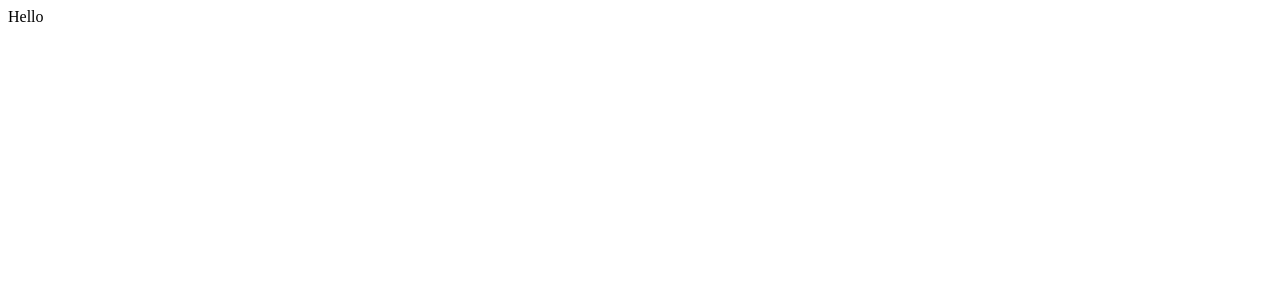
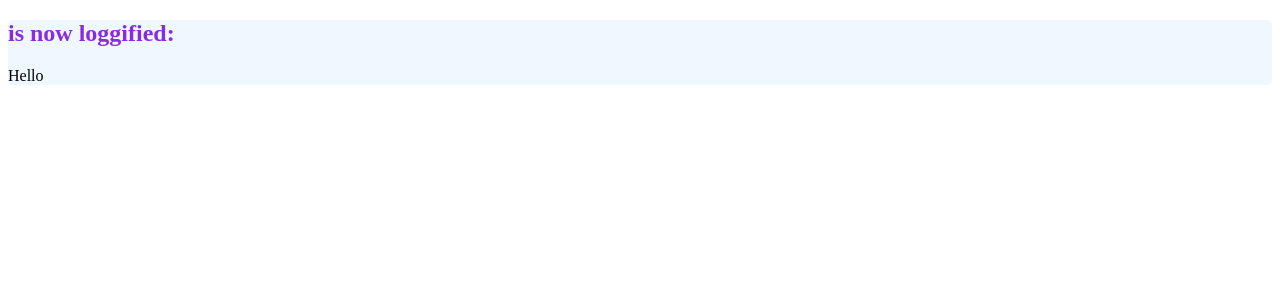
Before and after one commit to drizzersilverberg/react-lifecycles-examples, a React (Create React App) app: page / in a window 1280 px wide. Shown: the top 300 px of the page. Built offline with nearby package versions, Linux system fonts and the light colour scheme.

Commit message:
hoc logger example

```diff
--- a/src/App.js
+++ b/src/App.js
@@ -1,4 +1,5 @@
 import React, { Component } from 'react';
+import loggify from './loggify'
 
 class App extends Component {
 
@@ -11,4 +12,6 @@
   }
 }
 
+App = loggify(App)
+
 export default App;
--- /dev/null
+++ b/src/loggify.js
@@ -0,0 +1,33 @@
+import React, { Component } from 'react';
+import styled from 'styled-components'
+
+export default function loggify(Wrapped) {
+
+  return class extends Component {
+    render() {
+      return (
+        <LoggerContainer>
+          <H2>
+            {Wrapped.displayName} is now loggified:
+          </H2>
+          <Wrapped
+            {...this.props}
+          />
+        </LoggerContainer>
+      )
+    }
+  }
+}
+
+const LoggerContainer = styled.div`
+  background-color: aliceblue;
+  border: 2px grooved aquamarine;
+  border-radius: 5px;
+`
+
+LoggerContainer.displayName = "LoggerContainer"
+
+const H2 = styled.h2`
+  color: blueviolet;
+`
+H2.displayName = "H2"
```
